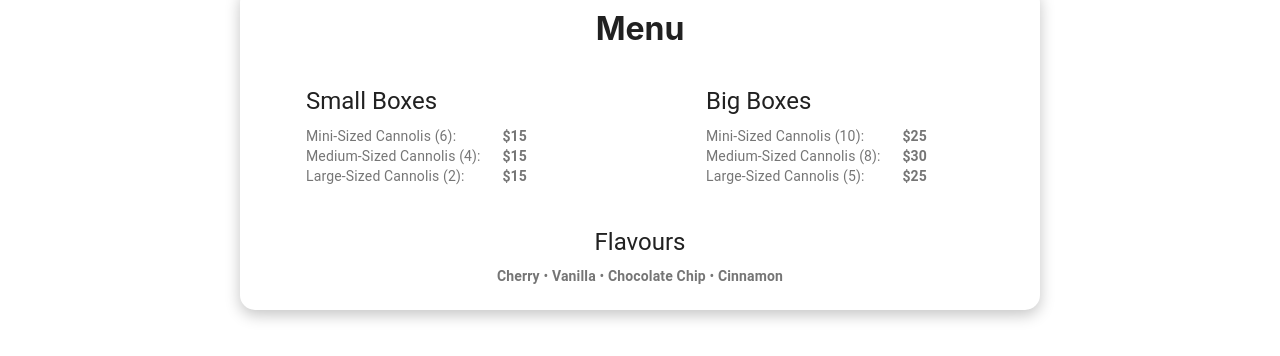
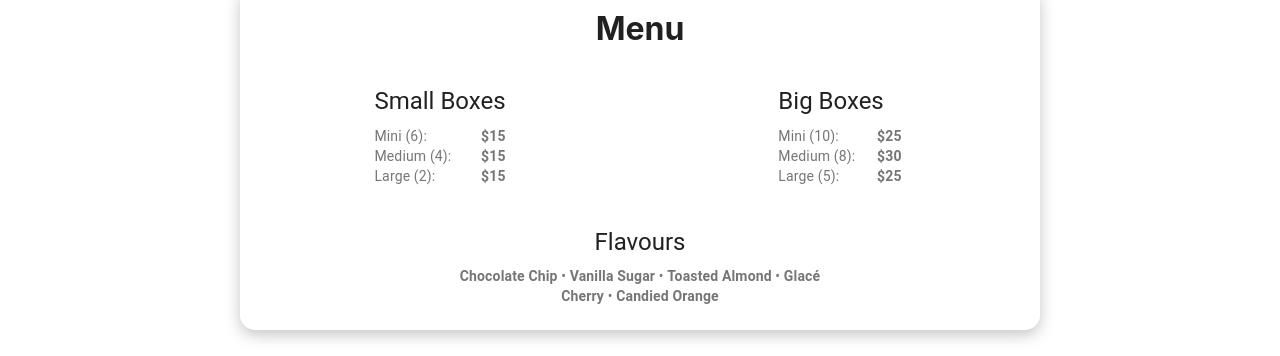
Before and after one commit to andrealswa/cannoli-windsor-app-new, a Next.js app: page /menu in a window 1280 px wide. Both pictures are taken after a click on the button "CURBSIDE PICK UP". Shown: the part 363-719 px from the top of the page. Built offline with nearby package versions, Linux system fonts and the light colour scheme.

Commit message:
menu text changes

```diff
--- a/components/menu/ClientNotes.tsx
+++ b/components/menu/ClientNotes.tsx
@@ -7,6 +7,7 @@ import { notes } from '../../recoil/recoil-atoms'
 export const ClientNotes = () => {
   const [note, setNote] = useRecoilState(notes);
   const handleChange = (text) => {
+    console.log(text)
     setNote(() => text)
   }
   return (
@@ -19,7 +20,7 @@ export const ClientNotes = () => {
         aria-label="minimum height"
         rowsMin={10}
         rowsMax={50}
-        placeholder="ie. Please substitute extra cherry cannolis in place of vanilla."
+        placeholder={"ie.\nNo Toasted Almond \n2 Vanilla Sugar \n1 Glacé Cherry \n2 Chocolate Chip \n1 Candied Orange"}
       />
       <Button className={styles.buttonSubmit}>Save</Button>
     </div>
--- a/components/menu/FlipCard.tsx
+++ b/components/menu/FlipCard.tsx
@@ -87,7 +87,7 @@ export const FlipCard = () => {
                 Assorted
               </Typography>
               <Typography style={{ textAlign: "center" }} variant="body2" color="textSecondary" component="p">
-                Delicious Party Pack
+                All boxes are assorted by default. For custom orders, please request preferred flavours in notes
               </Typography>
             </CardContent>
 
--- a/components/menu/MenuSummary.module.css
+++ b/components/menu/MenuSummary.module.css
@@ -26,6 +26,7 @@
   min-width: 300px;
   align-items: center;
   box-shadow: none !important;
+  justify-content: center;
 }
 
 .bigCard {
@@ -44,3 +45,9 @@
 .shiftRight {
   float: right;
 }
+
+.flavoursText {
+  text-align: center;
+  width: 100%;
+  max-width: 700px;
+}
--- a/components/menu/MenuSummary.tsx
+++ b/components/menu/MenuSummary.tsx
@@ -40,13 +40,13 @@ export const MenuSummary = () => {
                 </Typography>
                 <div>
                   <Typography variant="body2" color="textSecondary" component="p">
-                    Mini-Sized Cannolis (6): <span className={styles.shiftRight}><b>$15</b></span>
+                    Mini (6): <span className={styles.shiftRight}><b>$15</b></span>
                   </Typography>
                   <Typography variant="body2" color="textSecondary" component="p">
-                    Medium-Sized Cannolis (4): &nbsp;&nbsp;&nbsp;&nbsp;&nbsp;<span className={styles.shiftRight}><b>$15</b></span>
+                    Medium (4): &nbsp;&nbsp;&nbsp;&nbsp;&nbsp;<span className={styles.shiftRight}><b>$15</b></span>
                   </Typography>
                   <Typography variant="body2" color="textSecondary" component="p">
-                    Large-Sized Cannolis (2): <span className={styles.shiftRight}><b>$15</b></span>
+                    Large (2): <span className={styles.shiftRight}><b>$15</b></span>
                   </Typography>
                 </div>
               </CardContent>
@@ -59,13 +59,13 @@ export const MenuSummary = () => {
                   Big Boxes
                 </Typography>
                 <Typography variant="body2" color="textSecondary" component="p">
-                  Mini-Sized Cannolis (10):<span className={styles.shiftRight}> <b>$25</b> </span>
+                  Mini (10):<span className={styles.shiftRight}> <b>$25</b> </span>
                 </Typography>
                 <Typography variant="body2" color="textSecondary" component="p">
-                  Medium-Sized Cannolis (8): &nbsp;&nbsp;&nbsp;&nbsp;&nbsp;<span className={styles.shiftRight}> <b>$30</b></span>
+                  Medium (8): &nbsp;&nbsp;&nbsp;&nbsp;&nbsp;<span className={styles.shiftRight}> <b>$30</b></span>
                 </Typography>
                 <Typography variant="body2" color="textSecondary" component="p">
-                  Large-Sized Cannolis (5):<span className={styles.shiftRight}> <b>$25</b></span>
+                  Large (5):<span className={styles.shiftRight}> <b>$25</b></span>
                 </Typography>
               </CardContent>
             </Card>
@@ -76,9 +76,9 @@ export const MenuSummary = () => {
               <Typography style={{ textAlign: "center" }} gutterBottom variant="h5" component="h2">
                 Flavours
                 </Typography>
-              <div>
+              <div className={styles.flavoursText}>
                 <Typography variant="body2" color="textSecondary" component="p">
-                  <span><b>Cherry</b></span>&nbsp;&bull;&nbsp;<span><b>Vanilla</b></span>&nbsp;&bull;&nbsp;<span><b>Chocolate Chip</b></span>&nbsp;&bull;&nbsp;<span><b>Cinnamon</b></span>
+                  <span><b>Chocolate Chip</b></span>&nbsp;&bull;&nbsp;<span><b>Vanilla Sugar</b></span>&nbsp;&bull;&nbsp;<span><b>Toasted Almond</b></span>&nbsp;&bull;&nbsp;<span><b>Glacé Cherry</b></span>&nbsp;&bull;&nbsp;<span><b>Candied Orange</b></span>
                 </Typography>
               </div>
             </CardContent>
```
